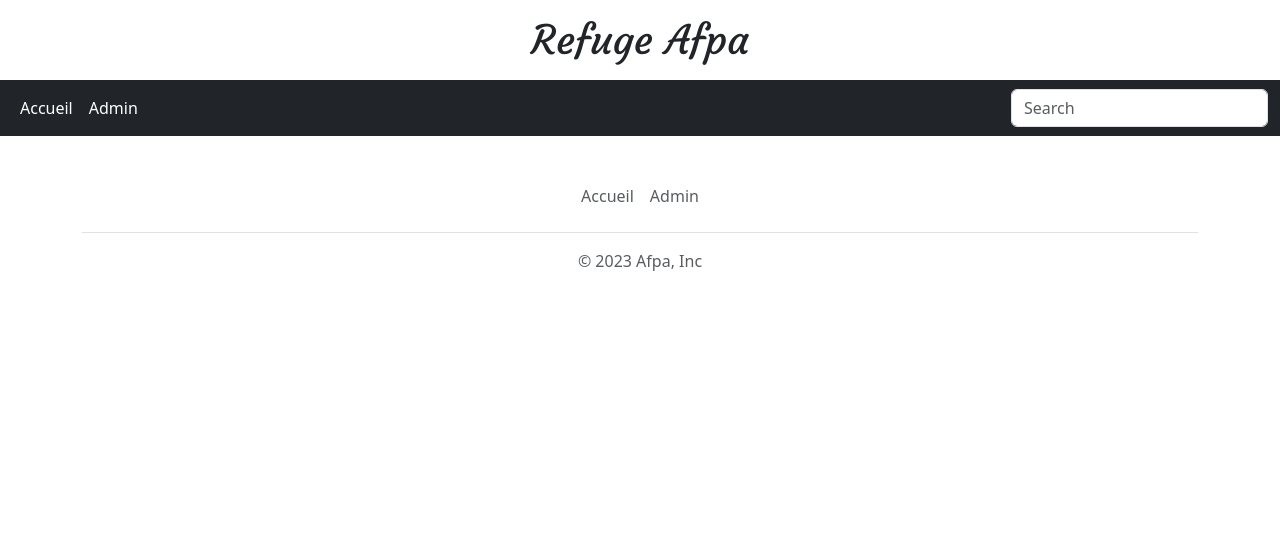
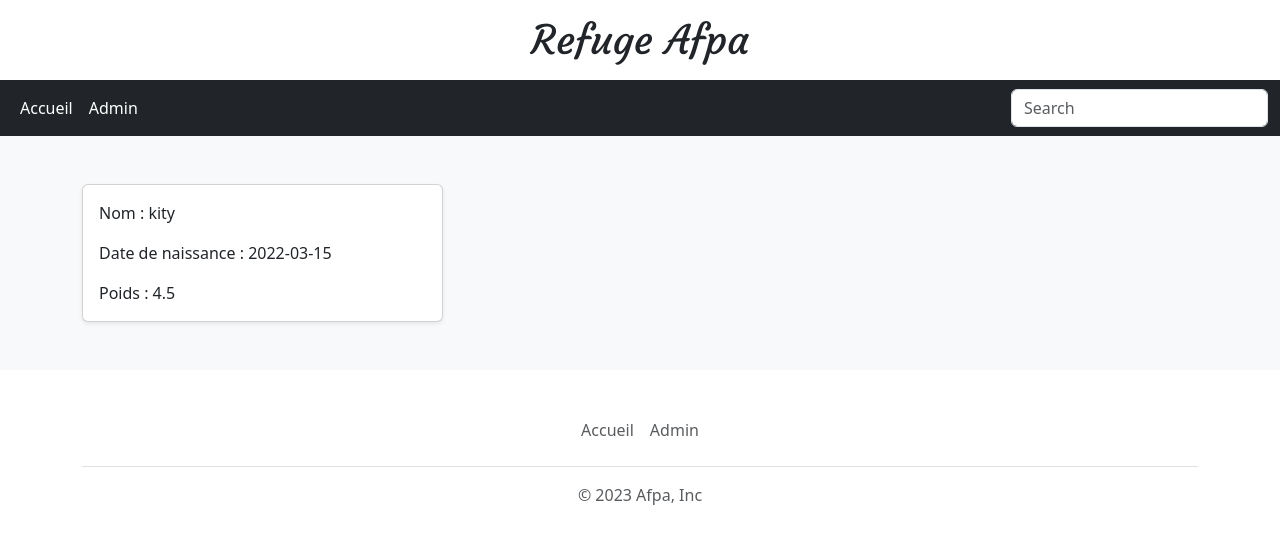
Before and after one commit to a2kad/animals, a PHP site: page /controllers/controller-accueil.php in a window 1280 px wide. Shown: the top 544 px of the page. Run offline with PHP 8.4, Linux system fonts and the light colour scheme; data comes from the database, SQL or seed files in the repository; some libraries are stand-ins or nearby versions.

Commit message:
Création du page d'accueil

```diff
--- a/config.php
+++ b/config.php
@@ -1,5 +1,5 @@
 <?php
 define('HOST', 'localhost');
 define('DATABASE', 'animals_afpa');
-define('USER_DATABASE', 'covid');
-define('PASSWORD_DATABASE', 'covid');
+define('USER_DATABASE', 'root');
+define('PASSWORD_DATABASE', '');
--- a/controllers/controller-accueil.php
+++ b/controllers/controller-accueil.php
@@ -1,3 +1,5 @@
 <?php
+    require_once '../config.php';
+    require_once '../helpers/Database.php';
+    require_once '../models/Animals.php';
     include '../views/accueil.php';
-?>
--- a/models/Animals.php
+++ b/models/Animals.php
@@ -15,7 +15,7 @@ class Animals{
     public static function getAllAnimals() : array{
         $pdo = Database::getInstancePDO();
 
-        $sql = "";
+        $sql = "SELECT * FROM `animals`";
 
         $pdo_statement = $pdo->query($sql);
         $result = $pdo_statement->fetchAll(PDO::FETCH_ASSOC);
--- a/views/accueil.php
+++ b/views/accueil.php
@@ -1,4 +1,29 @@
 <?php include "components/header.php" ?>
 <?php include "components/navbar.php" ?>
 
+<div class="album py-5 bg-body-tertiary">
+  <div class="container">
+
+    <div class="row row-cols-1 row-cols-sm-2 row-cols-md-3 g-3">
+
+      <?php
+      foreach (Animals::getAllAnimals() as $row) {
+      ?>
+        <div class="col">
+          <div class="card shadow-sm">
+            <div class="card-body">
+              <p class="card-text">Nom : <?= $row['name'] ?></p>
+              <p class="card-text">Date de naissance : <?= $row['date_of_birth'] ?></p>
+              <p class="card-text">Poids : <?= $row['weight'] ?></p>
+
+            </div>
+          </div>
+        </div>
+      <?php } ?>
+
+
+    </div>
+  </div>
+</div>
+
 <?php include "components/footer.php" ?>
```
Also changed, not shown: package.json (+10 -2 lines).
